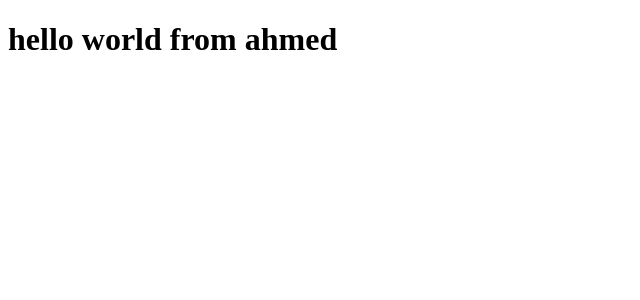
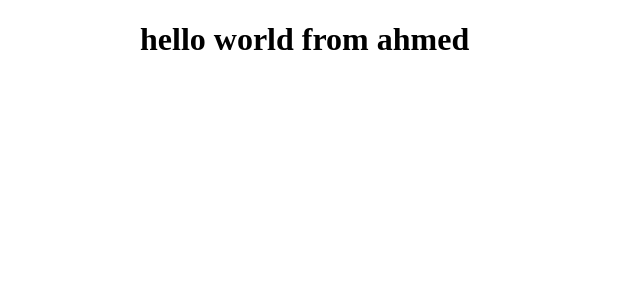
Before and after one commit to yazidam/React-Styled-Components, a React (Create React App) app: page / in a window 1280 px wide. Shown: the top 300 px of the page, without its empty margins (0-640 px from the left). Built offline with nearby package versions, Linux system fonts and the light colour scheme.

Commit message:
Adding container

```diff
--- a/src/App.js
+++ b/src/App.js
@@ -1,8 +1,9 @@
+import { Container } from "./components/styles/Container.styled";
 function App() {
   return (
-    <div className="App">
+    <Container>
       <h1>hello world from ahmed</h1>
-    </div>
+    </Container>
   );
 }
 
--- /dev/null
+++ b/src/components/styles/Container.styled.js
@@ -0,0 +1,8 @@
+import styled from "styled-components";
+
+export const Container = styled.div`
+  width: 1000px;
+  max-width: 100%;
+  padding: 0 20px;
+  margin: 0 auto;
+`;
```
